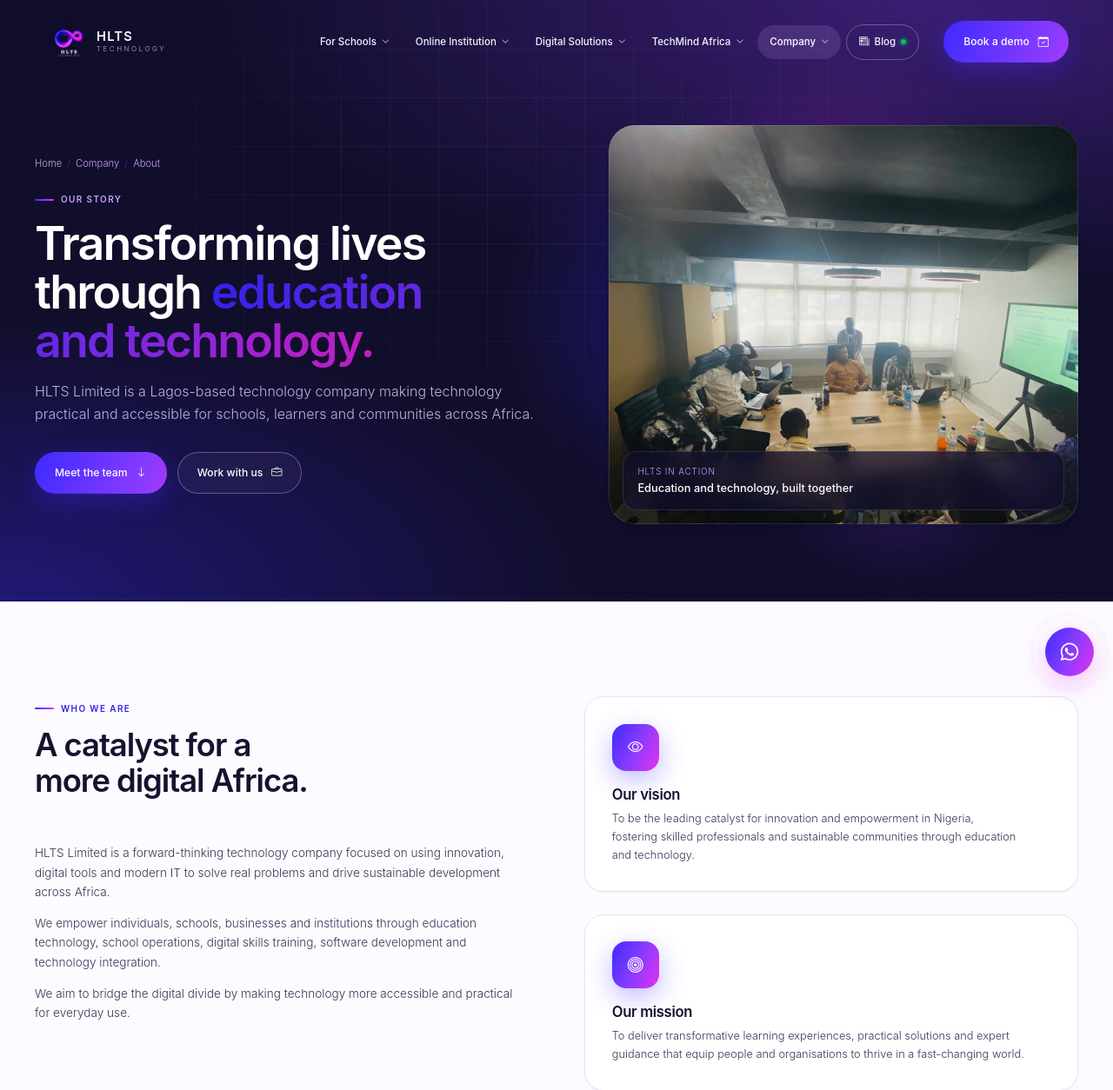
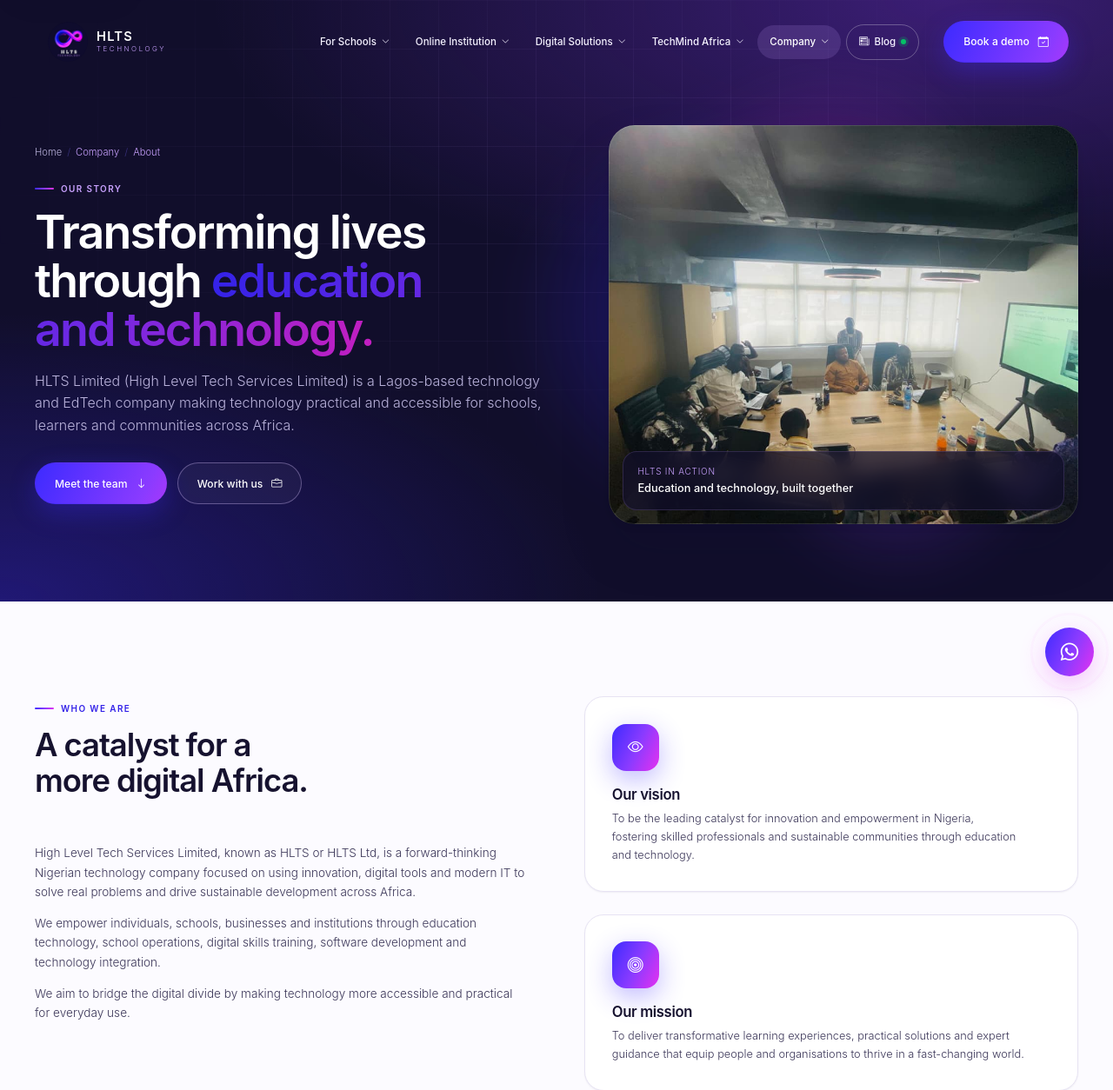
Before and after one commit to hlts-limited/HLTS-Webpage, a PHP site: page /about.php in a window 1280 px wide. Shown: the top 1254 px of the page at 87% size. Run offline with PHP 8.4, Linux system fonts and the light colour scheme.

Commit message:
Search: full company name, EdTech wording and richer company data
Home and About titles and descriptions name High Level Tech Services
Limited (HLTS Ltd) as an education technology company in Nigeria; the
home lead and footer carry the full name; the structured data adds the
legal name, alternate names, areas served and a WebSite entry.

Co-Authored-By: Claude Opus 5.5 <noreply@anthropic.com>

```diff
--- a/about.php
+++ b/about.php
@@ -2,8 +2,8 @@
 require __DIR__ . '/lib/app.php';
 
 page_start([
-    'title' => 'About HLTS Limited – Our mission, values and team',
-    'description' => 'HLTS Limited is a Lagos EdTech company transforming lives through education, technology and sustainable development.',
+    'title' => 'About HLTS Limited (High Level Tech Services) – Tech & EdTech company in Nigeria',
+    'description' => 'High Level Tech Services Limited (HLTS) is a technology and education technology (EdTech) company in Lagos, Nigeria, transforming lives through education, technology and sustainable development.',
 ]);
 
 $gallery = [
@@ -19,7 +19,7 @@ echo page_hero([
     'crumbs' => [['Company'], ['About']],
     'eyebrow' => 'Our story',
     'title' => 'Transforming lives through <span class="grad-text">education and technology.</span>',
-    'lead' => 'HLTS Limited is a Lagos-based technology company making technology practical and accessible for schools, learners and communities across Africa.',
+    'lead' => 'HLTS Limited (High Level Tech Services Limited) is a Lagos-based technology and EdTech company making technology practical and accessible for schools, learners and communities across Africa.',
     'actions' => button('Meet the team', '#team', 'primary', 'arrow-down') . button('Work with us', page_url('careers'), 'ghost-light', 'briefcase'),
     'visual' => photo_frame('images/2027images/WhatsApp Image 2026-09-26 at 3.21.18 PM.jpeg', 'HLTS members at a recent event', 'Education and technology, built together', 'HLTS in action', true),
 ]);
@@ -30,7 +30,7 @@ echo page_hero([
     <div>
       <?= section_head('Who we are', 'A catalyst for a more digital Africa.', '', 'left') ?>
       <div class="prose" data-reveal>
-        <p>HLTS Limited is a forward-thinking technology company focused on using innovation, digital tools and modern IT to solve real problems and drive sustainable development across Africa.</p>
+        <p>High Level Tech Services Limited, known as HLTS or HLTS Ltd, is a forward-thinking Nigerian technology company focused on using innovation, digital tools and modern IT to solve real problems and drive sustainable development across Africa.</p>
         <p>We empower individuals, schools, businesses and institutions through education technology, school operations, digital skills training, software development and technology integration.</p>
         <p>We aim to bridge the digital divide by making technology more accessible and practical for everyday use.</p>
       </div>
--- a/index.php
+++ b/index.php
@@ -2,7 +2,8 @@
 require __DIR__ . '/lib/app.php';
 
 page_start([
-    'title' => 'HLTS Limited – One partner for the whole learning journey',
+    'title' => 'HLTS Ltd (High Level Tech Services) – Education Technology Company in Nigeria',
+    'description' => 'HLTS (High Level Tech Services Limited) is an EdTech and technology company in Lagos, Nigeria. School software, CBT, result management, tech courses, websites, apps and IT support.',
     'page' => 'index',
 ]);
 
@@ -93,7 +94,7 @@ try {
     <div class="home-hero__copy">
       <div data-reveal><?= eyebrow('Education · Technology · People') ?></div>
       <h1 class="home-hero__title" data-reveal data-reveal-delay="1">One partner for the whole <span class="grad-text">learning journey.</span></h1>
-      <p class="lead" data-reveal data-reveal-delay="2">HLTS helps primary and secondary schools run better, teaches practical tech skills, grows a community of African builders, and creates the digital tools that connect them.</p>
+      <p class="lead" data-reveal data-reveal-delay="2">HLTS (High Level Tech Services Limited) is an education technology company in Lagos, Nigeria. We help primary and secondary schools run better, teaches practical tech skills, grows a community of African builders, and creates the digital tools that connect them.</p>
       <div class="actions" data-reveal data-reveal-delay="3">
         <?= button('Find your path', '#paths', 'primary', 'arrow-down-right') ?>
         <?= button('Book a school demo', page_url('book-demo'), 'ghost-light', 'calendar-check') ?>
--- a/lib/ui.php
+++ b/lib/ui.php
@@ -14,7 +14,7 @@ function page_start(array $meta = []): void
 {
     $GLOBALS['page'] = array_merge([
         'title' => 'HLTS Limited – Education, technology and people',
-        'description' => 'HLTS Limited is a Lagos EdTech company supporting primary and secondary schools with technology, operations and staff, running the HLTS Online Institution and the TechMind Africa community, and building digital solutions.',
+        'description' => 'HLTS (High Level Tech Services Limited) is a Lagos, Nigeria EdTech company supporting primary and secondary schools with technology, operations and staff, running the HLTS Online Institution and the TechMind Africa community, and building digital solutions.',
         'page' => basename($_SERVER['SCRIPT_NAME'] ?? 'index.php', '.php'),
         'body_class' => '',
         'scripts' => [],
--- a/partials/footer.php
+++ b/partials/footer.php
@@ -63,7 +63,7 @@ $footerColumns = ['schools', 'learn', 'build', 'company'];
         </div>
 
         <div class="site-footer__bottom">
-          <span>&copy; <?= date('Y') ?> HLTS Limited. All rights reserved.</span>
+          <span>&copy; <?= date('Y') ?> High Level Tech Services Limited (HLTS Ltd), Lagos, Nigeria. All rights reserved.</span>
           <span><a href="<?= h(page_url('privacy')) ?>">Privacy Policy</a> · <a href="<?= h(page_url('terms')) ?>">Terms</a> · <a href="<?= h(page_url('faq')) ?>">Help</a> · <a href="/admin/">Staff sign-in</a></span>
         </div>
       </div>
--- a/partials/head.php
+++ b/partials/head.php
@@ -64,21 +64,41 @@ $stylesheets = [
     <link rel="icon" href="/images/brand/logo-64.png" type="image/png">
     <link rel="apple-touch-icon" href="/images/brand/logo-192.png">
 
+    <!-- Tells search engines the company's full and short names, so a search for any of them finds this site. -->
     <script type="application/ld+json"><?= json_encode([
         '@context' => 'https://schema.org',
-        '@type' => 'EducationalOrganization',
+        '@graph' => [
+            [
+                '@type' => ['Organization', 'EducationalOrganization'],
+                '@id' => absolute_url('') . '#organization',
                 'name' => 'HLTS Limited',
+                'legalName' => 'High Level Tech Services Limited',
+                'alternateName' => ['HLTS', 'HLTS Ltd', 'HLTS Limited', 'High Level Tech Services', 'High Level Tech Services Ltd', 'HLTS Technology'],
+                'description' => 'High Level Tech Services Limited (HLTS) is an education technology (EdTech) and technology company in Lagos, Nigeria: school technology and operations, CBT, result management, tech courses, software and IT support.',
                 'url' => config('site_url'),
                 'logo' => absolute_url('images/logoh.png'),
+                'image' => absolute_url('images/logoh.png'),
                 'telephone' => config('phone'),
                 'email' => config('email_public'),
-        'address' => ['@type' => 'PostalAddress', 'streetAddress' => '8 Assembly Close, Folagoro', 'addressLocality' => 'Somolu, Lagos', 'addressCountry' => 'NG'],
+                'address' => ['@type' => 'PostalAddress', 'streetAddress' => '8 Assembly Close, Folagoro', 'addressLocality' => 'Somolu', 'addressRegion' => 'Lagos', 'addressCountry' => 'NG'],
+                'areaServed' => ['@type' => 'Country', 'name' => 'Nigeria'],
+                'knowsAbout' => ['Education technology', 'EdTech', 'School management software', 'Computer-based testing (CBT)', 'Result management', 'Tech training', 'Software development', 'Web design', 'IT support'],
                 'sameAs' => [
                     'https://web.facebook.com/profile.php?id=61551105837140',
                     'https://www.instagram.com/hltslimited/',
                     'https://www.linkedin.com/company/high-level-tech-services-limited',
                 ],
-    ], JSON_UNESCAPED_SLASHES | JSON_HEX_TAG) ?></script>
+            ],
+            [
+                '@type' => 'WebSite',
+                '@id' => absolute_url('') . '#website',
+                'name' => 'HLTS',
+                'alternateName' => ['HLTS Limited', 'High Level Tech Services Limited'],
+                'url' => config('site_url'),
+                'publisher' => ['@id' => absolute_url('') . '#organization'],
+            ],
+        ],
+    ], JSON_UNESCAPED_SLASHES | JSON_UNESCAPED_UNICODE | JSON_HEX_TAG) ?></script>
   </head>
 
   <body class="<?= h(trim('page-' . $meta['page'] . ' ' . $meta['body_class'])) ?>">
```
Lines whose indentation alone changed are shown as unchanged.
